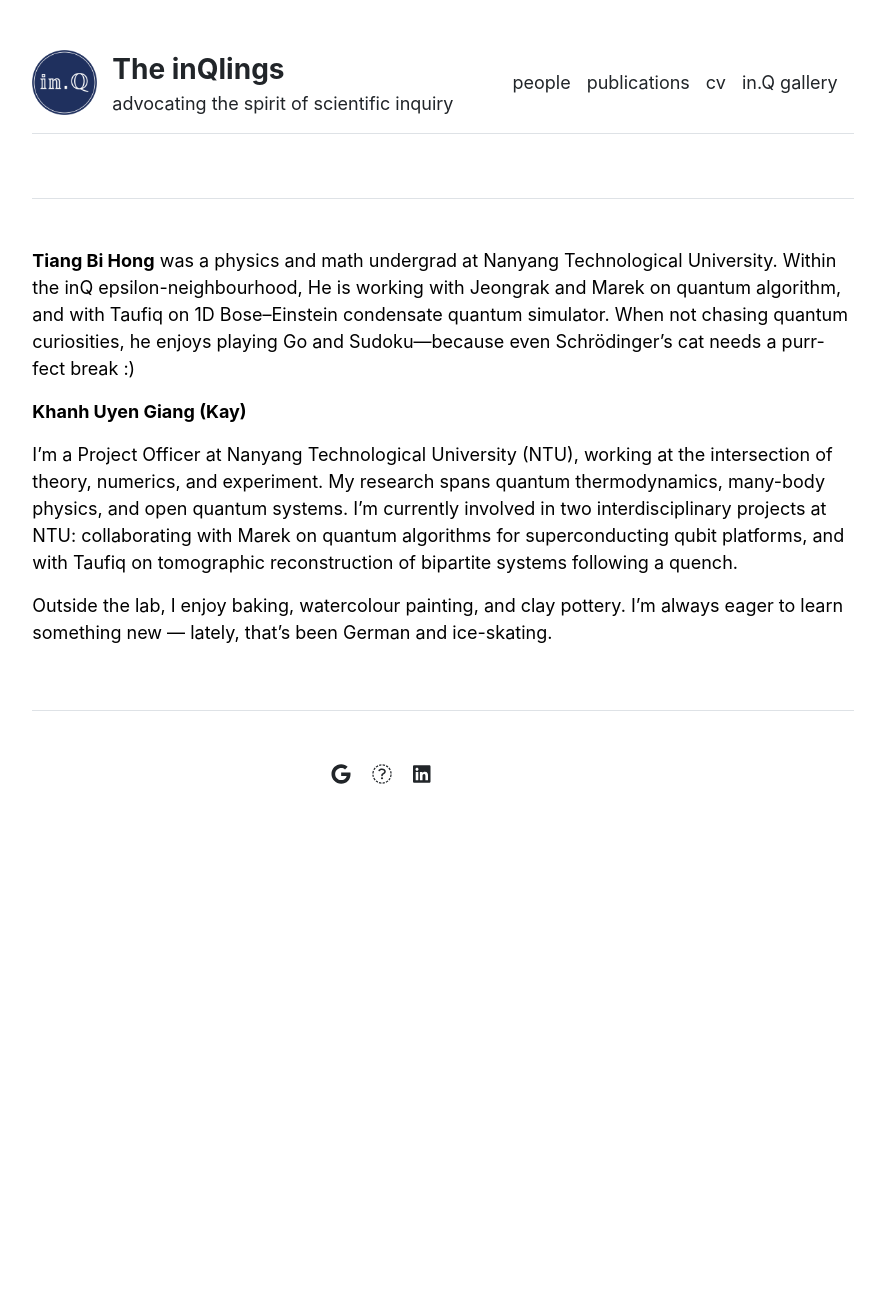
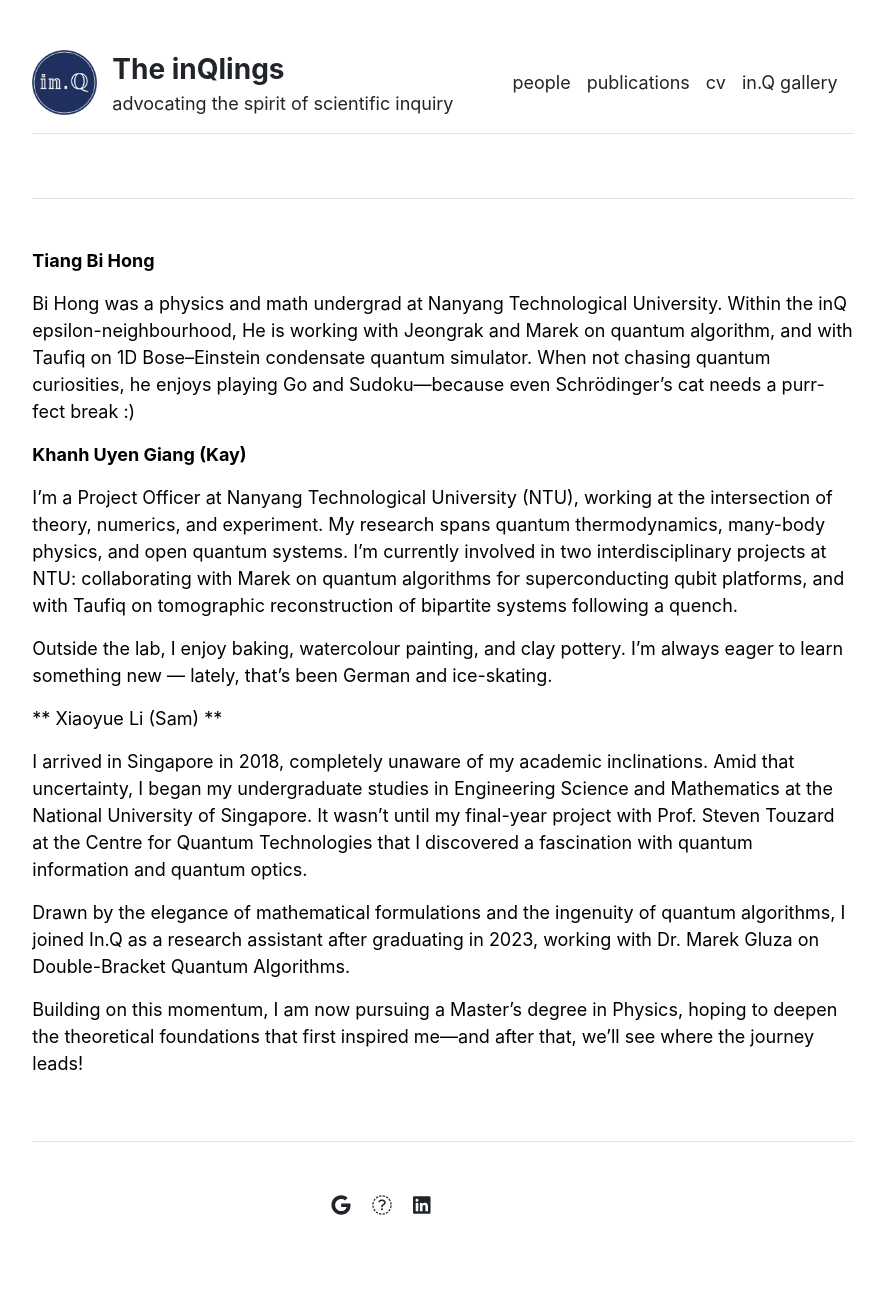
Before and after one commit to nelly-ng/nelly-ng.github.io, a Jekyll site: the page built from people/project-officer.md, in a window 1280 px wide. Shown: the whole page, without its empty margins (197-1082 px from the left). Built offline with Jekyll 4.4.1, drawn with Linux system fonts in a browser that asks for light colours; our own code applies the rules of GitHub Pages for plain Markdown files; before the commit the page ends 900 px from its top, so only the background shows below that.

Commit message:
Update project-officer.md

```diff
--- a/people/project-officer.md
+++ b/people/project-officer.md
@@ -1,7 +1,17 @@
-**Tiang Bi Hong** was a physics and math undergrad at Nanyang Technological University. Within the inQ epsilon-neighbourhood, He is working with Jeongrak and Marek on quantum algorithm, and with Taufiq on 1D Bose–Einstein condensate quantum simulator. When not chasing quantum curiosities, he enjoys playing Go and Sudoku—because even Schrödinger’s cat needs a  purr-fect break :)
+**Tiang Bi Hong**
+
+Bi Hong was a physics and math undergrad at Nanyang Technological University. Within the inQ epsilon-neighbourhood, He is working with Jeongrak and Marek on quantum algorithm, and with Taufiq on 1D Bose–Einstein condensate quantum simulator. When not chasing quantum curiosities, he enjoys playing Go and Sudoku—because even Schrödinger’s cat needs a  purr-fect break :)
 
 **Khanh Uyen Giang (Kay)**
 
 I'm a Project Officer at Nanyang Technological University (NTU), working at the intersection of theory, numerics, and experiment. My research spans quantum thermodynamics, many-body physics, and open quantum systems. I'm currently involved in two interdisciplinary projects at NTU: collaborating with Marek on quantum algorithms for superconducting qubit platforms, and with Taufiq on tomographic reconstruction of bipartite systems following a quench.
 
 Outside the lab, I enjoy baking, watercolour painting, and clay pottery. I'm always eager to learn something new — lately, that’s been German and ice-skating.
+
+** Xiaoyue Li (Sam) **
+
+I arrived in Singapore in 2018, completely unaware of my academic inclinations. Amid that uncertainty, I began my undergraduate studies in Engineering Science and Mathematics at the National University of Singapore. It wasn’t until my final-year project with Prof. Steven Touzard at the Centre for Quantum Technologies that I discovered a fascination with quantum information and quantum optics.
+
+Drawn by the elegance of mathematical formulations and the ingenuity of quantum algorithms, I joined In.Q as a research assistant after graduating in 2023, working with Dr. Marek Gluza on Double-Bracket Quantum Algorithms.
+
+Building on this momentum, I am now pursuing a Master’s degree in Physics, hoping to deepen the theoretical foundations that first inspired me—and after that, we’ll see where the journey leads!
```
